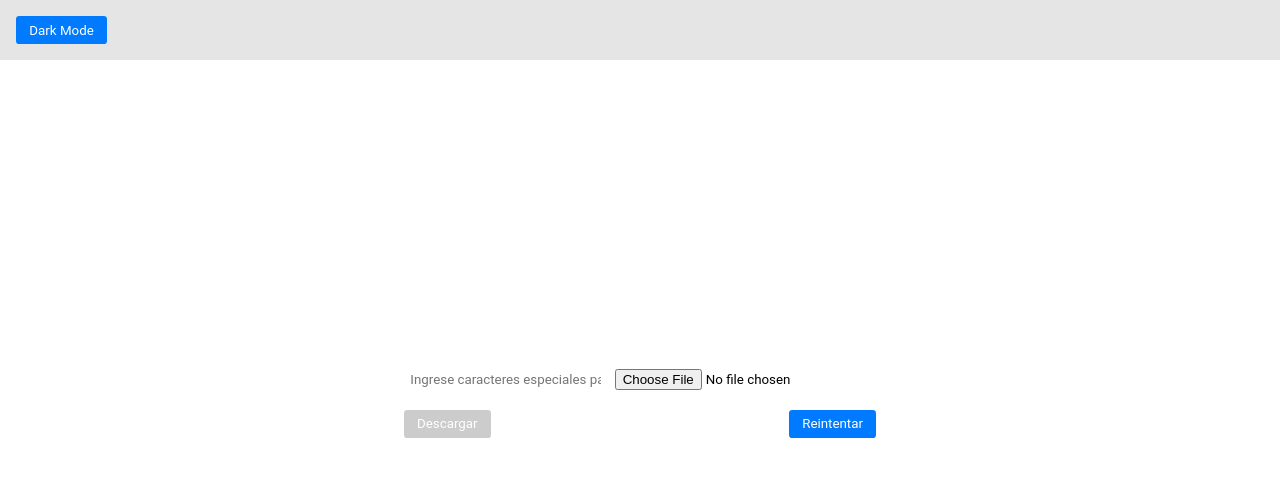
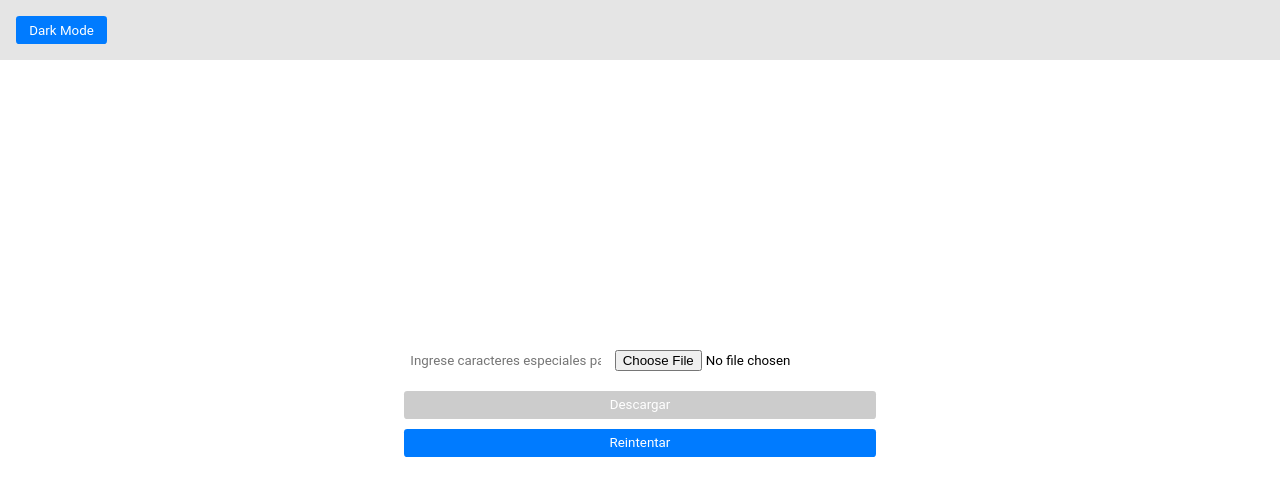
Before and after one commit to Daniel-Santiago-Acosta-1013/ExcelDataCleaner, a React (Vite) app: page / in a window 1280 px wide. Shown: the top 496 px of the page. Built offline with nearby package versions, Linux system fonts and the light colour scheme.

Commit message:
[debug] corrigiendo estilos

```diff
--- a/src/components/ExcelReader/ExcelReader.scss
+++ b/src/components/ExcelReader/ExcelReader.scss
@@ -1,5 +1,3 @@
-// src/components/ExcelReader/ExcelReader.scss
-
 .excel-reader {
   display: flex;
   flex-direction: column;
@@ -37,8 +35,9 @@
 
 .excel-reader__buttons {
   display: flex;
-  justify-content: space-between;
   width: 100%;
+  flex-direction: column;
+  gap: 10px;
 }
 
 .excel-reader__button {
```
